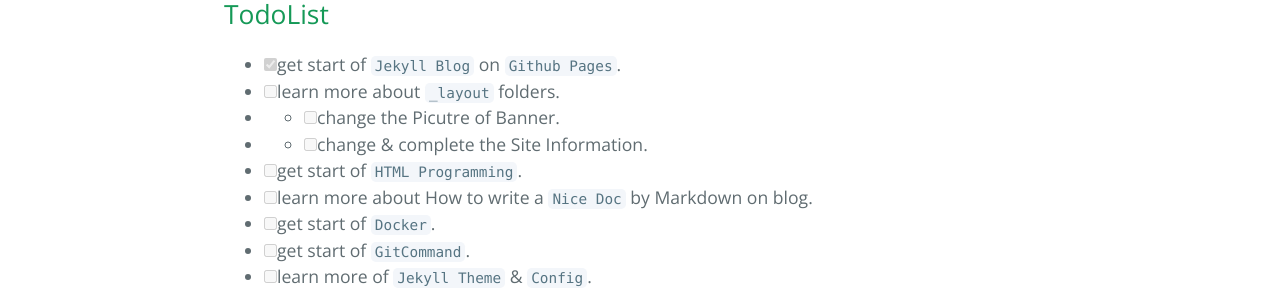
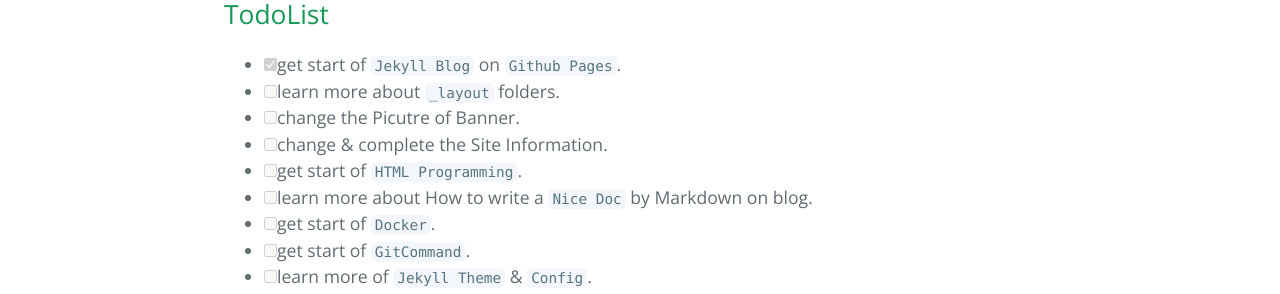
Before and after one commit to wzswzd/wzswzd.github.io, a Jekyll site: the page built from index.md, in a window 1280 px wide. Shown: the part 1397-1691 px from the top of the page. Built offline with Jekyll 4.4.1, drawn with Linux system fonts in a browser that asks for light colours; our own code applies the rules of GitHub Pages for plain Markdown files.

Commit message:
figure out the checkbox
rt

```diff
--- a/index.md
+++ b/index.md
@@ -40,8 +40,8 @@
 
 - [x] get start of `Jekyll Blog` on `Github Pages`.
 - [ ] learn more about `_layout` folders.
-- - [ ] change the Picutre of Banner.
-- - [ ] change & complete the Site Information.
+- [ ] change the Picutre of Banner.
+- [ ] change & complete the Site Information.
 - [ ] get start of `HTML Programming`.
 - [ ] learn more about How to write a `Nice Doc` by Markdown on blog.
 - [ ] get start of `Docker`.
```
Also changed, not shown: 1 other file.
